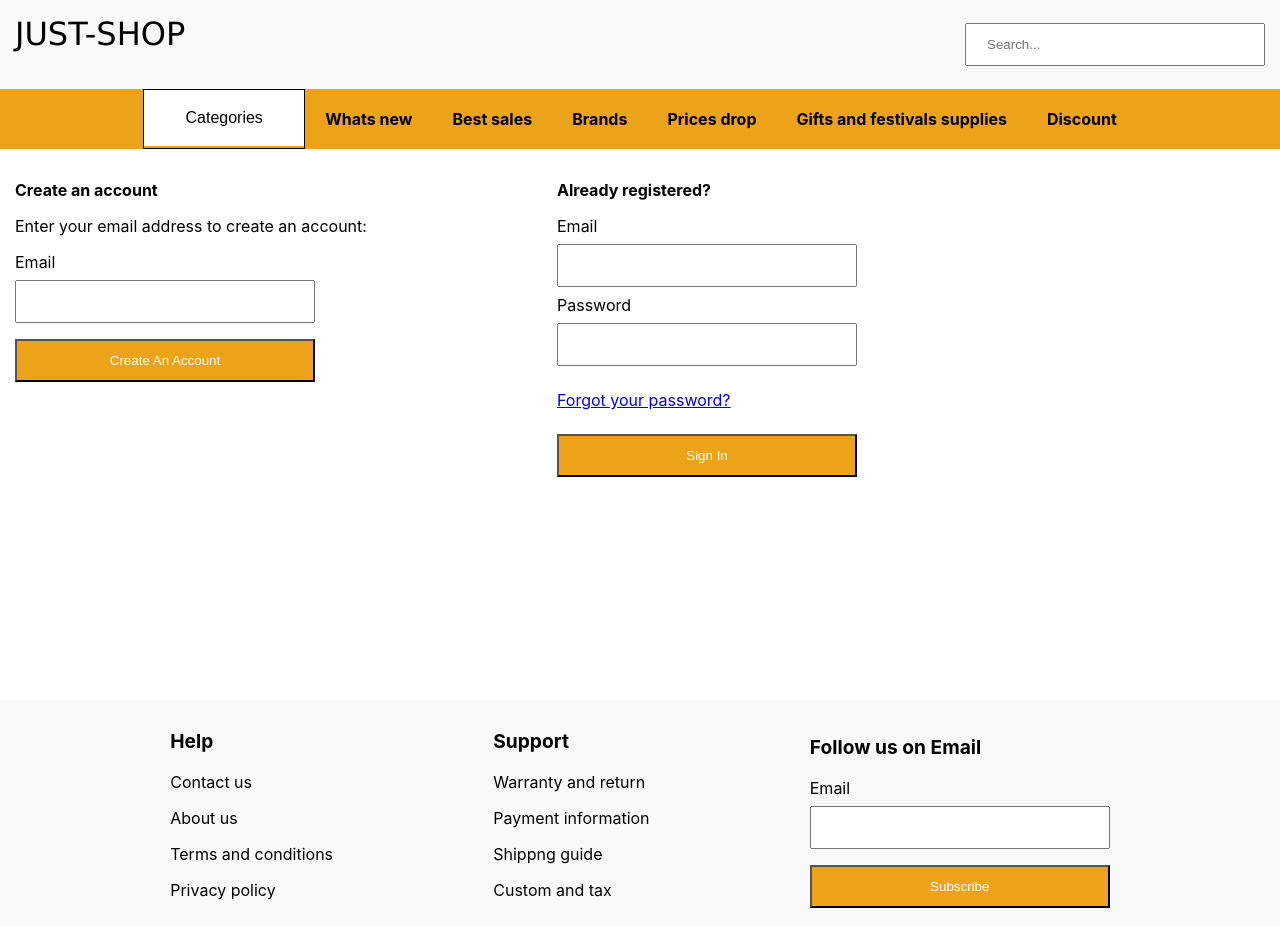
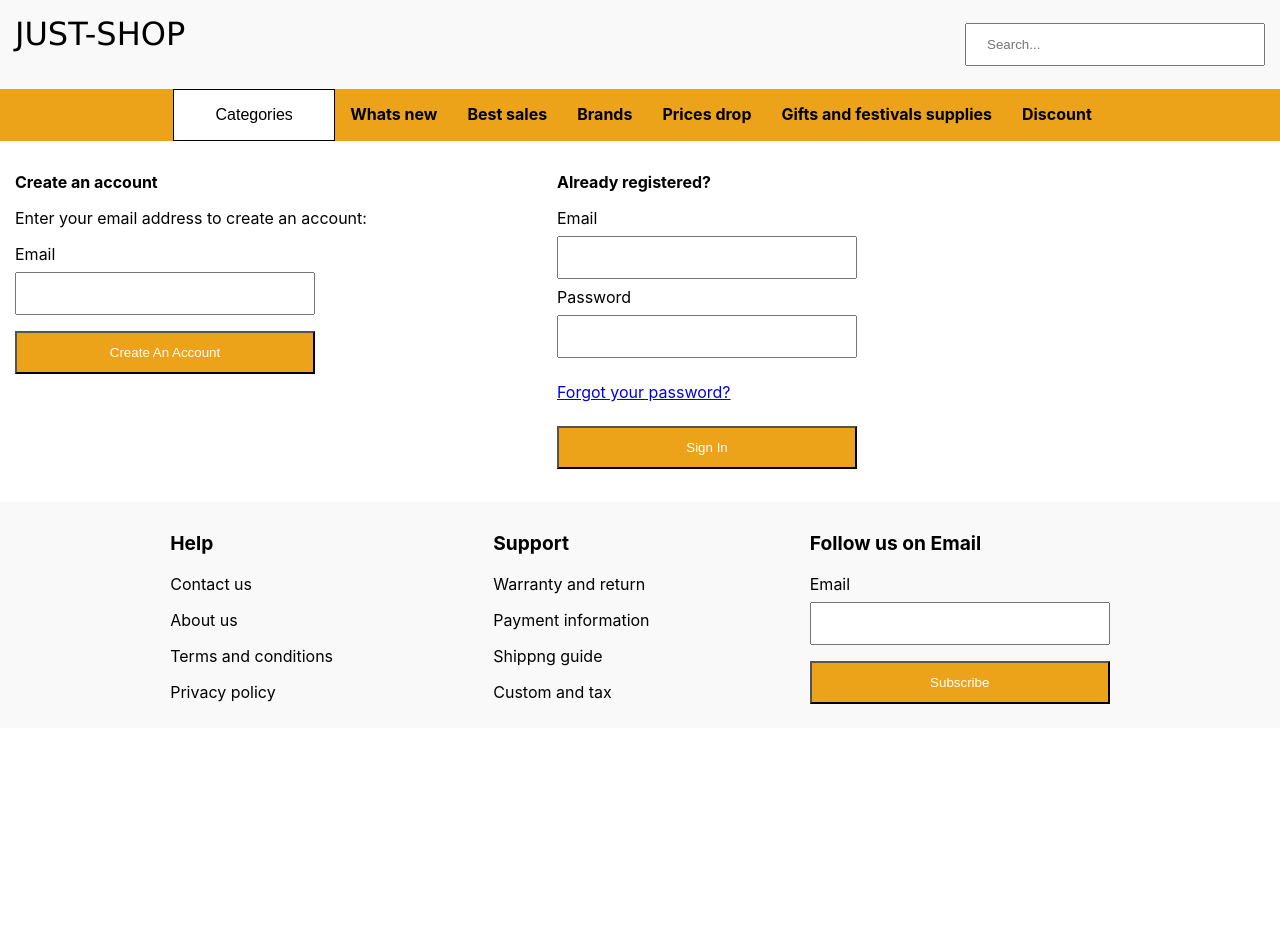
Before and after one commit to Sillyboi2001/E-commerce-clone, a React (Create React App) app in the folder just-shop-app/: page / in a window 1280 px wide. After the commit the page ends 800 px from the top, so only its background shows below. Built offline with nearby package versions, Linux system fonts and the light colour scheme.

Commit message:
Login and registration page

```diff
--- a/just-shop-app/package.json
+++ b/just-shop-app/package.json
@@ -6,7 +6,6 @@
     "@testing-library/jest-dom": "^5.16.5",
     "@testing-library/react": "^13.4.0",
     "@testing-library/user-event": "^13.5.0",
-    "prop-types": "^15.8.1",
     "react": "^18.2.0",
     "react-dom": "^18.2.0",
     "react-router-dom": "^6.4.3",
--- a/just-shop-app/src/Components/Button/Button.jsx
+++ /dev/null
@@ -1,11 +0,0 @@
-import React from 'react';
-import '../Signin/signin.css';
-
-// eslint-disable-next-line react/prop-types
-const Button = ({ value }) => (
-  <button type="button" className="button">
-    {value}
-  </button>
-);
-
-export default Button;
--- a/just-shop-app/src/Components/Signin/Home.jsx
+++ b/just-shop-app/src/Components/Signin/Body.jsx
@@ -1,7 +1,5 @@
 /* eslint-disable jsx-a11y/label-has-associated-control */
 import React from 'react';
-import InputField from '../TextInputField/InputField';
-import Button from '../Button/Button';
 
 const Body = () => (
   <div className="row">
@@ -9,32 +7,25 @@ const Body = () => (
       <p><b>Create an account</b></p>
       <p>Enter your email address to create an account:</p>
       <form>
-        <InputField
-          type="email"
-          label="Email"
-        />
+        <label htmlFor="email">Email</label>
         <br />
-        <Button
-          value="Create An Account"
-        />
+        <input type="text" />
+        <br />
+        <input type="submit" value="Create An Account" />
       </form>
     </div>
     <div className="column">
       <p><b>Already registered?</b></p>
       <form>
-        <InputField
-          type="email"
-          label="Email"
-        />
+        <label htmlFor="email">Email</label>
         <br />
-        <InputField
-          type="password"
-          label="Password"
-        />
+        <input type="text" />
+        <br />
+        <label htmlFor="password">Password</label>
+        <br />
+        <input type="password" />
         <p><a href="#home">Forgot your password?</a></p>
-        <Button
-          value="Sign In"
-        />
+        <input type="submit" value="Sign In" />
       </form>
     </div>
   </div>
--- a/just-shop-app/src/Components/Signin/Footer.jsx
+++ b/just-shop-app/src/Components/Signin/Footer.jsx
@@ -1,7 +1,5 @@
 /* eslint-disable jsx-a11y/label-has-associated-control */
 import React from 'react';
-import Button from '../Button/Button';
-import InputField from '../TextInputField/InputField';
 
 const Footer = () => (
   <div className="footer">
@@ -22,14 +20,11 @@ const Footer = () => (
     <div>
       <p className="title">Follow us on Email</p>
       <form>
-        <InputField
-          type="email"
-          label="Email"
-        />
+        <label htmlFor="email">Email</label>
         <br />
-        <Button
-          value="Subscribe"
-        />
+        <input type="email" />
+        <br />
+        <input type="submit" value="Subscribe" />
       </form>
     </div>
   </div>
--- a/just-shop-app/src/Components/Navbar/Navbar.jsx
+++ b/just-shop-app/src/Components/Signin/Navbar.jsx
@@ -1,15 +1,11 @@
 import React from 'react';
-import '../Signin/signin.css';
-import InputField from '../TextInputField/InputField';
+import './signin.css';
 
 const Navbar = () => (
   <>
     <div className="header">
       <header>JUST-SHOP</header>
-      <InputField
-        type="text"
-        placeholder="Search..."
-      />
+      <input type="text" placeholder="Search..." />
     </div>
     <div>
       <ul className="navbar-container">
--- a/just-shop-app/src/Components/Signin/signin.css
+++ b/just-shop-app/src/Components/Signin/signin.css
@@ -21,7 +21,7 @@
   .navbar-container li a {
     display: block;
     font-weight: bold;
-    padding: 20px;
+    padding: 15px;
     text-decoration: none;
     color: black;
   }
@@ -52,10 +52,9 @@
   .footer {
     padding: 10px;
     background: rgba(250, 249, 249, 0.979);
-    margin-top: 200px;
+    margin-top: 10px;
     display: flex;
     justify-content: space-evenly;
-    align-items: flex-end;
   }
   .footer .title{
     font-weight: bold;
@@ -66,7 +65,7 @@
     width: 160px;
     background-color: white;
     color: black;
-    padding: 19px;
+    padding: 16px;
     font-size: 16px;
     border: none;
     cursor: pointer;
@@ -92,14 +91,6 @@
     padding: 12px 16px;
     text-decoration: none;
     display: block;
-  }
-  .button{
-    background-color: rgb(236, 163, 26);
-    color: white;
-    width: 300px;
-    padding: 12px 20px;
-    margin: 8px 0;
-    box-sizing: border-box;
   }
 
   .dropdown-content a:hover {background-color: #f1f1f1}
--- a/just-shop-app/src/Components/TextInputField/InputField.jsx
+++ /dev/null
@@ -1,42 +0,0 @@
-import React from 'react';
-import PropTypes from 'prop-types';
-import '../Signin/signin.css';
-
-const InputField = ({
-  value, placeholder, type, label, onChange,
-}) => {
-  const handleChange = (event) => {
-    // eslint-disable-next-line no-shadow
-    const { value } = event.target;
-    onChange(value);
-  };
-  return (
-    <>
-      <label htmlFor="email">{label}</label>
-      <br />
-      <input
-        type={type}
-        placeholder={placeholder}
-        value={value}
-        onChange={handleChange}
-        label={label}
-      />
-    </>
-  );
-};
-
-InputField.propTypes = {
-  value: PropTypes.string,
-  placeholder: PropTypes.string,
-  type: PropTypes.string,
-  label: PropTypes.string,
-  onChange: PropTypes.func.isRequired,
-};
-InputField.defaultProps = {
-  value: '',
-  placeholder: '',
-  type: 'text',
-  label: '',
-};
-
-export default InputField;
--- a/just-shop-app/src/Signin.jsx
+++ b/just-shop-app/src/Signin.jsx
@@ -1,12 +1,12 @@
 import React from 'react';
-import Navbar from './Components/Navbar/Navbar';
-import Home from './Components/Signin/Home';
+import Navbar from './Components/Signin/Navbar';
+import Body from './Components/Signin/Body';
 import Footer from './Components/Signin/Footer';
 
 const Signin = () => (
   <>
     <Navbar />
-    <Home />
+    <Body />
     <Footer />
   </>
 );
```
Also changed, not shown: 1 other file (tests, documents, lock files or other folders).
